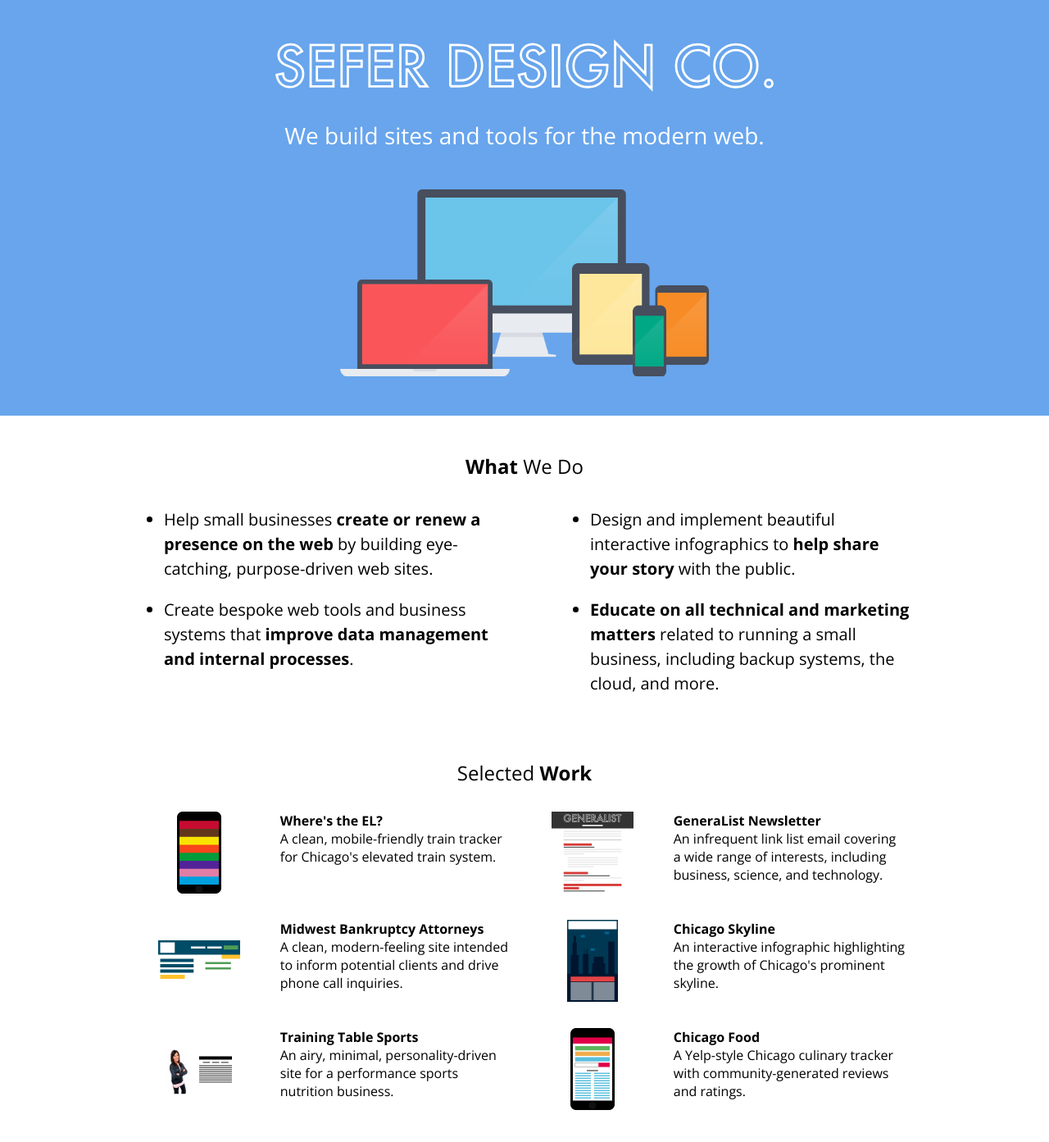
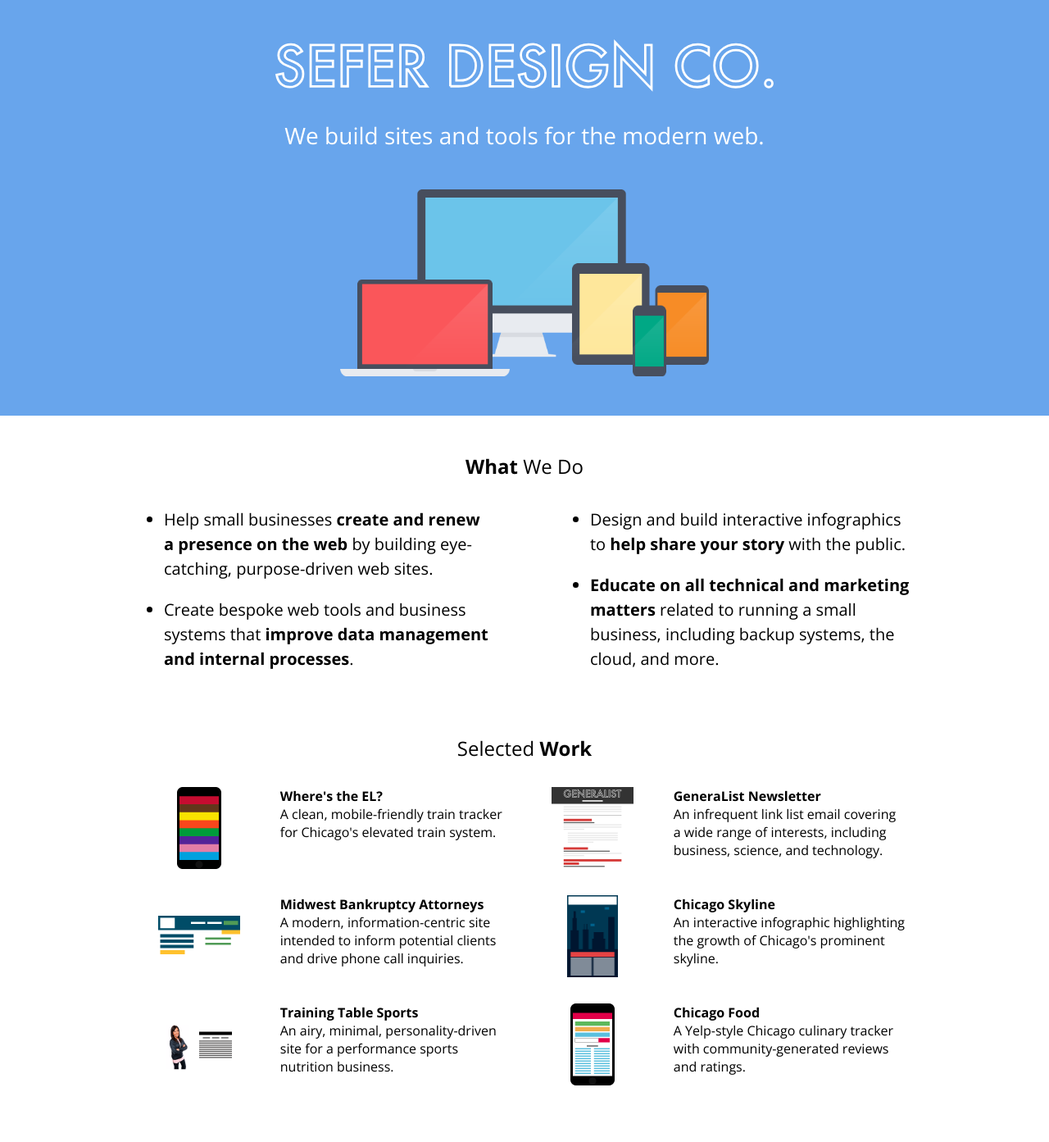
Before and after one commit to SeferDesign/seferdesign.com, a Jekyll site: the page built from index.html, in a window 1280 px wide and 1400 px high. Shown: the top 1393 px of the window at 82% size. Built offline with Jekyll 4.4.1, drawn with Linux system fonts in a browser that asks for light colours.

Commit message:
Rewording

```diff
--- a/index.html
+++ b/index.html
@@ -8,14 +8,14 @@
     <div class="pure-g">
       <div class="pure-u-1-1 pure-u-lg-11-24">
         <ul>
-          <li>Help small businesses <strong>create or renew a presence on the web</strong> by building eye-catching, purpose-driven web sites.</li>
+          <li>Help small businesses <strong>create and renew a presence on the web</strong> by building eye-catching, purpose-driven web sites.</li>
           <li>Create bespoke web tools and business systems that <strong>improve data management and internal processes</strong>.</li>
         </ul>
       </div>
       <div class="pure-u-1-1 pure-u-lg-2-24"></div>
       <div class="pure-u-1-1 pure-u-lg-11-24">
         <ul>
-          <li>Design and implement beautiful interactive infographics to <strong>help share your story</strong> with the public.</li>
+          <li>Design and build interactive infographics to <strong>help share your story</strong> with the public.</li>
           <li><strong>Educate on all technical and marketing matters</strong> related to running a small business, including backup systems, the cloud, and more.</li>
         </ul>
       </div>
@@ -47,7 +47,7 @@
         <div class="work-image-wrap"><img src="{{ site.distbase }}/images/mba.png" alt="Midwest Bankruptcy Attorneys"></div>
         <div class="work-meta">
           <div class="work-title">Midwest Bankruptcy Attorneys</div>
-          <div class="work-description">A clean, modern-feeling site intended to inform potential clients and drive phone call inquiries.</div>
+          <div class="work-description">A modern, information-centric site intended to inform potential clients and drive phone call inquiries.</div>
         </div>
       </a>
       <a href="http://www.chicagoline.com/chicago-skyline-architecture" title="Chicago Skyline" class="work-item pure-u-1-1 pure-u-md-1-2">
```
